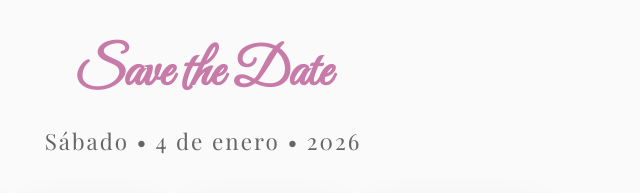
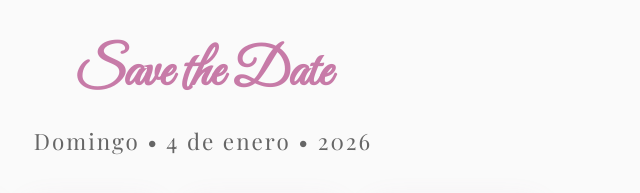
Before and after one commit to al064697/InvitacionXV_ReginaSofia, a plain HTML site: page index.html in a window 1280 px wide. Shown: the part 860-1053 px from the top of the page, 437-1077 px from the left. Drawn offline with nearby package versions, Linux system fonts and the light colour scheme.

Commit message:
Cambio en las fechas

```diff
--- a/index.html
+++ b/index.html
@@ -1166,7 +1166,7 @@
         <!-- Save the Date Section -->
         <section class="save-date-section">
             <h2 class="save-date-title">Save the Date</h2>
-            <p class="event-date">Sábado • 4 de enero • 2026</p>
+            <p class="event-date">Domingo • 4 de enero • 2026</p>
 
             <div class="countdown" id="countdown">
                 <div class="countdown-item">
```
